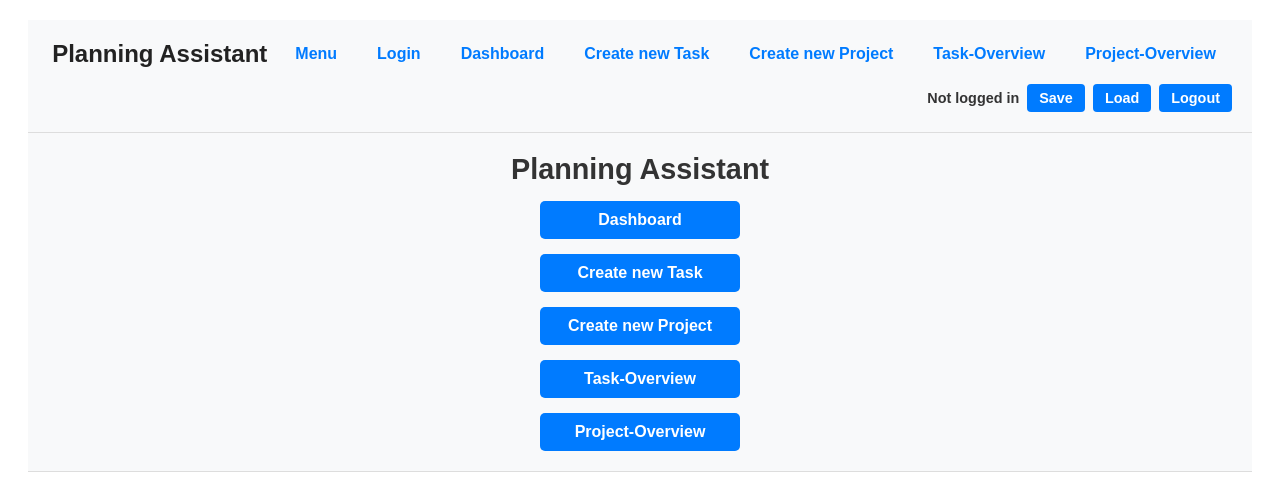
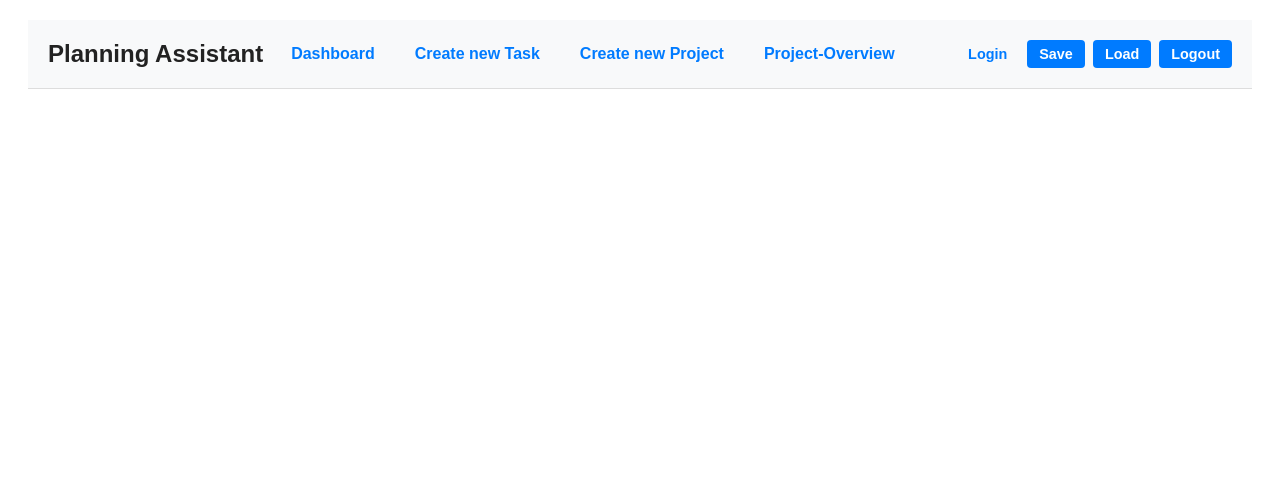
Before and after one commit to N1klasB/PlanungsTool, a React (Create React App) app in the folder frontend/: page /Menu in a window 1280 px wide. Shown: the top 490 px of the page. Built offline with nearby package versions, Linux system fonts and the light colour scheme; sample sign-in values are in the browser's storage; what amazon-cognito-identity-js would draw is missing.

Commit message:
delete unnessessary navBar items

```diff
--- a/frontend/src/components/NavBar.tsx
+++ b/frontend/src/components/NavBar.tsx
@@ -29,20 +29,6 @@ const NavBar: React.FC<NavBarProps> = ({
         <h1>Planning Assistant</h1>
       </li>
       <li>
-        <Link to="/Menu">Menu</Link>
-      </li>
-      <li>
-        <a
-          href={
-            "https://ni-beh-app-login.auth.eu-central-1.amazoncognito.com/login?response_type=token&client_id=" +
-            config.USERPOOLCLIENTID +
-            "&redirect_uri=http://localhost:3000/callback"
-          }
-        >
-          Login
-        </a>
-      </li>
-      <li>
         <Link to="/Dashboard">Dashboard</Link>
       </li>
       <li>
@@ -50,9 +36,6 @@ const NavBar: React.FC<NavBarProps> = ({
       </li>
       <li>
         <Link to="/add-project">Create new Project</Link>
-      </li>
-      <li>
-        <Link to="/tasks">Task-Overview</Link>
       </li>
       <li>
         <Link to="/projects">Project-Overview</Link>
@@ -65,7 +48,19 @@ const NavBar: React.FC<NavBarProps> = ({
           gap: "0.5rem",
         }}
       >
-        {username ? `Logged in as: ${username}` : "Not logged in"}
+        {username ? (
+          <>Logged in as: {username}</>
+        ) : (
+          <a
+            href={
+              "https://ni-beh-app-login.auth.eu-central-1.amazoncognito.com/login?response_type=token&client_id=" +
+              config.USERPOOLCLIENTID +
+              "&redirect_uri=http://localhost:3000/callback"
+            }
+          >
+            Login
+          </a>
+        )}
         <button onClick={saveToBackend}>Save</button>
         <button onClick={loadFromBackend}>Load</button>
         <button onClick={handleLogout}>Logout</button>
--- a/frontend/src/ts/App.tsx
+++ b/frontend/src/ts/App.tsx
@@ -28,7 +28,6 @@ import Menu from "../components/Menu.tsx";
 import Dashboard from "../components/Dashboard.tsx";
 import AddTask from "../components/AddTask.tsx";
 import AddProject from "../components/AddProject.tsx";
-import TaskView from "../components/TaskView.tsx";
 import ProjectView from "../components/ProjectView.tsx";
 
 const App: React.FC = () => {
@@ -178,7 +177,6 @@ const App: React.FC = () => {
           <Route path="/callback" element={<Callback />} />
           {/* Protected routes */}
           <Route element={<ProtectedRoute />}>
-            <Route path="/Menu" element={<Menu />} />
             <Route
               path="/Dashboard"
               element={
@@ -197,16 +195,6 @@ const App: React.FC = () => {
                   tasks={tasks}
                   setTasks={setTasks}
                   projects={projects}
-                />
-              }
-            />
-            <Route
-              path="/tasks"
-              element={
-                <TaskView
-                  tasks={tasks}
-                  toggleCompletion={handleToggleTaskCompletion}
-                  deleteTask={handleDeleteTask}
                 />
               }
             />
```
